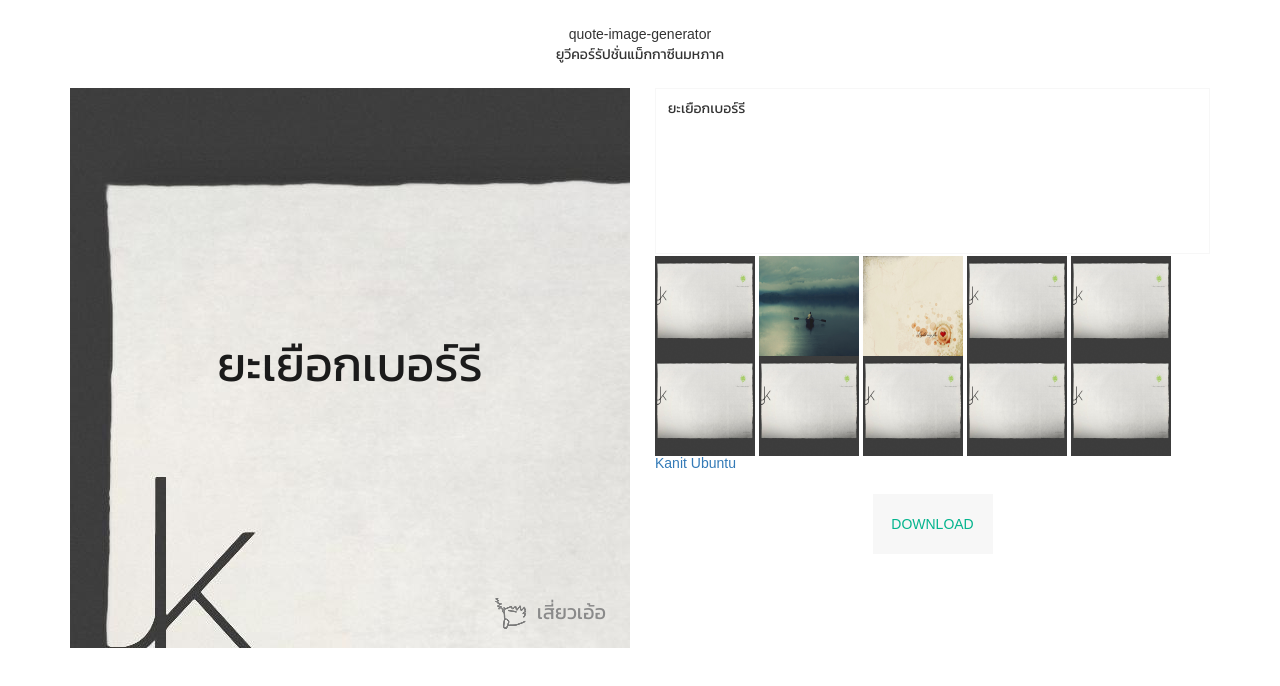
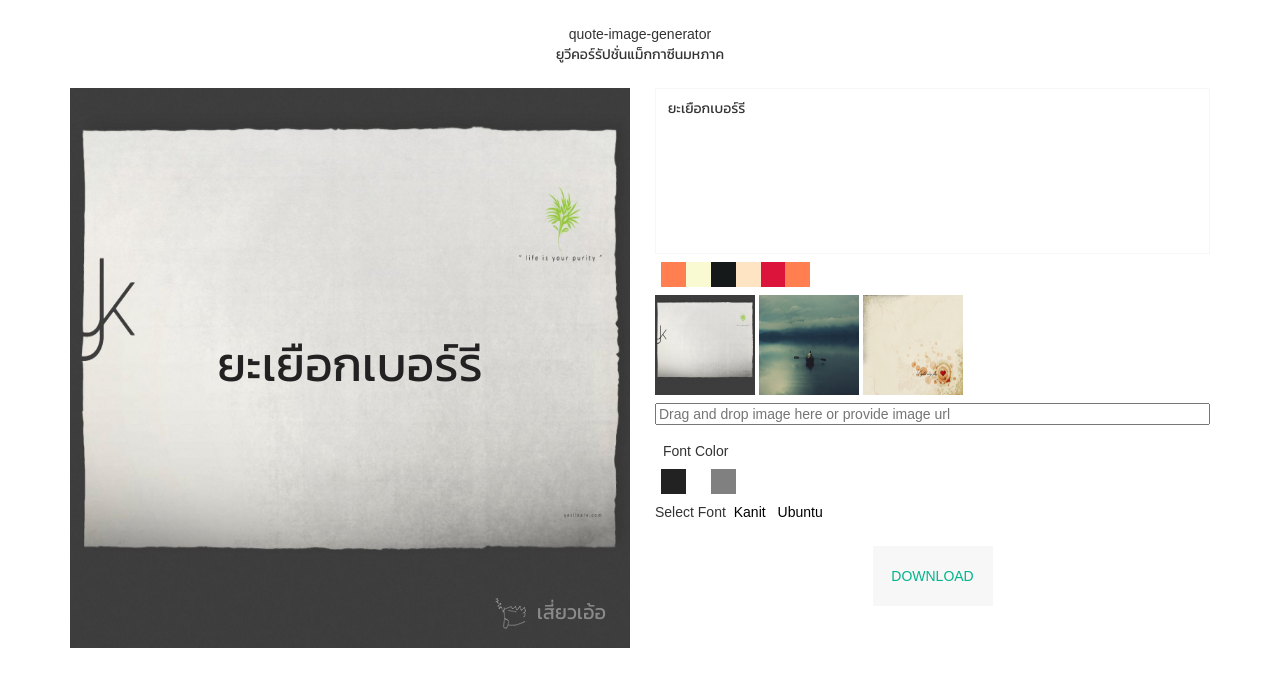
Before and after one commit to jojoee/quote-image-generator, a website: page index.html in a window 1280 px wide. Drawn offline with Linux system fonts and the light colour scheme.

Commit message:
solid bg, fonts, font-color selection

```diff
--- a/css/style.css
+++ b/css/style.css
@@ -50,6 +50,11 @@ textarea {
   padding: 12px;
 }
 
+input {
+  width: 100%;
+  margin:8px 0px;
+}
+
 /* http://stackoverflow.com/questions/2610497/change-an-inputs-html5-placeholder-color-with-css */
 ::-webkit-input-placeholder,
 :-moz-placeholder,
@@ -77,3 +82,39 @@ textarea {
   width:100px;
   cursor: pointer;
 }
+
+#color_blocks {
+  margin: 8px;
+}
+
+#color_blocks div{
+  display:inline-block;
+  width: 25px;
+  height: 25px;
+  background: black;
+  cursor: pointer;
+  margin: -2px;
+}
+
+#font-colors {
+  margin: 8px;
+}
+#font-colors div {
+  display:inline-block;
+  width: 25px;
+  height: 25px;
+  background: black;
+  cursor: pointer;
+  margin: -2px;
+}
+
+#fonts a{
+  text-decoration: none !important;
+  padding: 4px;
+  color: black;
+  cursor: pointer;
+}
+
+#fonts a:hover {
+  color: #03b48d;
+}
--- a/index.html
+++ b/index.html
@@ -1,20 +1,21 @@
 <!DOCTYPE html>
 <html lang="en-US" prefix="og: http://ogp.me/ns#">
+
 <head>
-<meta charset="utf-8"/>
+	<meta charset="utf-8" />
 	<meta http-equiv="X-UA-Compatible" content="IE=edge">
 	<meta name="viewport" content="width=device-width,initial-scale=1">
 	<title>Quote Image Generator</title>
 	<link rel="stylesheet" href="css/reset.css">
 </head>
+
 <body>
 	<div class="page">
 		<div class="container">
 			<div class="row">
 				<div class="test-font">
 					<p>
-          quote-image-generator<br>
-          ยูวีคอร์รัปชั่นแม็กกาซีนมหภาค
+						quote-image-generator<br> ยูวีคอร์รัปชั่นแม็กกาซีนมหภาค
 					</p>
 				</div>
 			</div>
@@ -24,20 +25,48 @@
 				</div>
 				<div class="col-md-6">
 					<textarea name="quote-text" id="quote-text" cols="30" rows="10" placeholder="Type Here"></textarea>
+					<div id="color_blocks">
+						<a>
+							<div style="background:coral;"></div>
+						</a>
+						<a>
+							<div style="background:lightgoldenrodyellow;"></div>
+						</a>
+						<a>
+							<div style="background:#16191a;"></div>
+						</a>
+						<a>
+							<div style="background:bisque;"></div>
+						</a>
+						<a>
+							<div style="background:crimson;"></div>
+						</a>
+						<a>
+							<div style="background:coral;"></div>
+						</a>
+					</div>
 					<div id="images">
-      <a><div height="100%" width="100%" style="background:coral;"></div></a>
-      <a><img class="img-responsive" src="images/1.jpg"/></a>
-      <a><img class="img-responsive" src="images/2.jpg"/></a>
-      <a><img class="img-responsive" src="images/3.jpg"/></a>
-      <a><img class="img-responsive" src="images/1.jpg"/></a>
-      <a><img class="img-responsive" src="images/1.jpg"/></a>
-      <a><img class="img-responsive" src="images/1.jpg"/></a>
-      <a><img class="img-responsive" src="images/1.jpg"/></a>
-      <a><img class="img-responsive" src="images/1.jpg"/></a>
-      <a><img class="img-responsive" src="images/1.jpg"/></a>
-      <a><img class="img-responsive" src="images/1.jpg"/></a>
+						<a><img class="img-responsive" src="images/1.jpg" /></a>
+						<a><img class="img-responsive" src="images/2.jpg" /></a>
+						<a><img class="img-responsive" src="images/3.jpg" /></a>
+					</div>
+          <form id="url_form">
+            <input id="image_url" type="text" placeholder="Drag and drop image here or provide image url">
+          </form>
+          <div id="font-colors">
+            <p>Font Color</p>
+						<a>
+							<div style="background:#222222;"></div>
+						</a>
+						<a>
+							<div style="background:white;"></div>
+						</a>
+						<a>
+							<div style="background:gray;"></div>
+						</a>
           </div>
 					<div id="fonts">
+            <p style="display:inline;">Select Font</p>
 						<a>Kanit</a>
 						<a>Ubuntu</a>
 					</div>
@@ -70,4 +99,5 @@
 	<link rel="stylesheet" href="css/style.css">
 	<script src="js/main.js"></script>
 </body>
+
 </html>
--- a/js/main.js
+++ b/js/main.js
@@ -33,6 +33,7 @@ background.src = "images/1.jpg";
 
 var font = "Kanit";
 var font_size = "48px";
+var font_color = "#222222"
 
 /*================================================================ APP
 */
@@ -40,22 +41,21 @@ var font_size = "48px";
 function clearBg() {
   // ctx.fillStyle = background;
   // ctx.fillRect(0, 0, WIDTH, HEIGHT);
-  ctx.drawImage(background,0,0);
-
+  ctx.drawImage(background,0,0,560, 560);
 }
 
 function drawQuoteLine(text, currentLine, nLines) {
   var xPos = WIDTH / 2;
   var yPos = HEIGHT / 2;
 
-  ctx.fillStyle = 'rgb(27, 27, 27)';
+  ctx.fillStyle = font_color;
   ctx.font = font_size +' '+font;
   ctx.textAlign = 'center';
   ctx.textBaseline = 'middle';
   ctx.lineWidth = 4;
 
   var middleHeight = HEIGHT / 2;
-  var padding
+  var padding;
 
   // hacky
   if (nLines === 1) {
@@ -145,12 +145,28 @@ function init() {
   drawPageAvatar();
 }
 
-function redrawCanvas(text) {
+function redrawCanvas() {
   clearBg();
-  drawQuote(text);
+  drawQuote(lines);
   drawPageName();
   drawPageAvatar();
 }
+
+function redrawCanvasSolidBg() {
+  ctx.fillStyle = background;
+  ctx.fillRect(0, 0, WIDTH, HEIGHT);
+  drawQuote(lines);
+  drawPageName();
+  drawPageAvatar();
+}
+
+$("#url_form").submit(function(e) {
+  e.preventDefault();
+  if($("#image_url").val() != '')
+    background.src = $("#image_url").val();
+  redrawCanvas();
+  e.preventDefault();
+})
 
 window.onload = function() {
   if (IS_DEBUG) {
@@ -171,7 +187,7 @@ window.onload = function() {
 
 $("#images img").click(function(){
   background = new Image();
-  background.src = IMAGE_SRC + "/" + $(this).parent().index() + ".jpg";
+  background.src = IMAGE_SRC + "/" + (1+$(this).parent().index()) + ".jpg";
   redrawCanvas();
 })
 
@@ -179,6 +195,21 @@ $("#fonts a").click(function() {
   font = $(this).text();
   alert(font);
   redrawCanvas();
+})
+
+$("#color_blocks div").click(function(){
+  background = $(this).css("background-color");
+  ctx.fillStyle = background;
+  ctx.fillRect(0, 0, WIDTH, HEIGHT);
+  drawQuote(lines);
+  drawPageName();
+  drawPageAvatar();
+})
+
+$("#font-colors div").click(function(){
+  font_color = $(this).css("background-color");
+  drawQuote(lines);
+  drawPageName();
 })
 
 /*
@@ -189,7 +220,6 @@ http://stackoverflow.com/questions/5026961/html5-canvas-ctx-filltext-wont-do-lin
 */
 $QUOTE.bind('input propertychange', function() {
   var text = this.value;
-  var lines = text.split(/\n/);
-
+  lines = text.split(/\n/);
   redrawCanvas(lines);
 });
```
Lines whose indentation alone changed are shown as unchanged.
